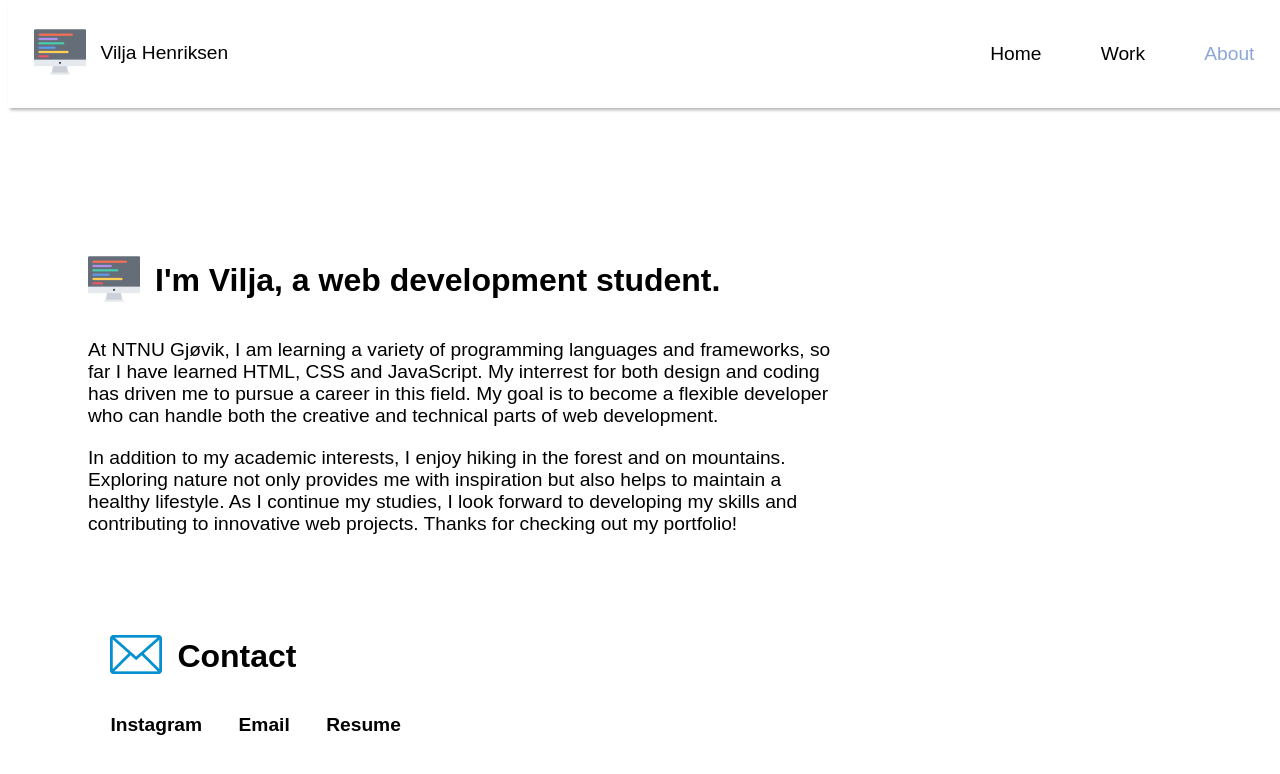
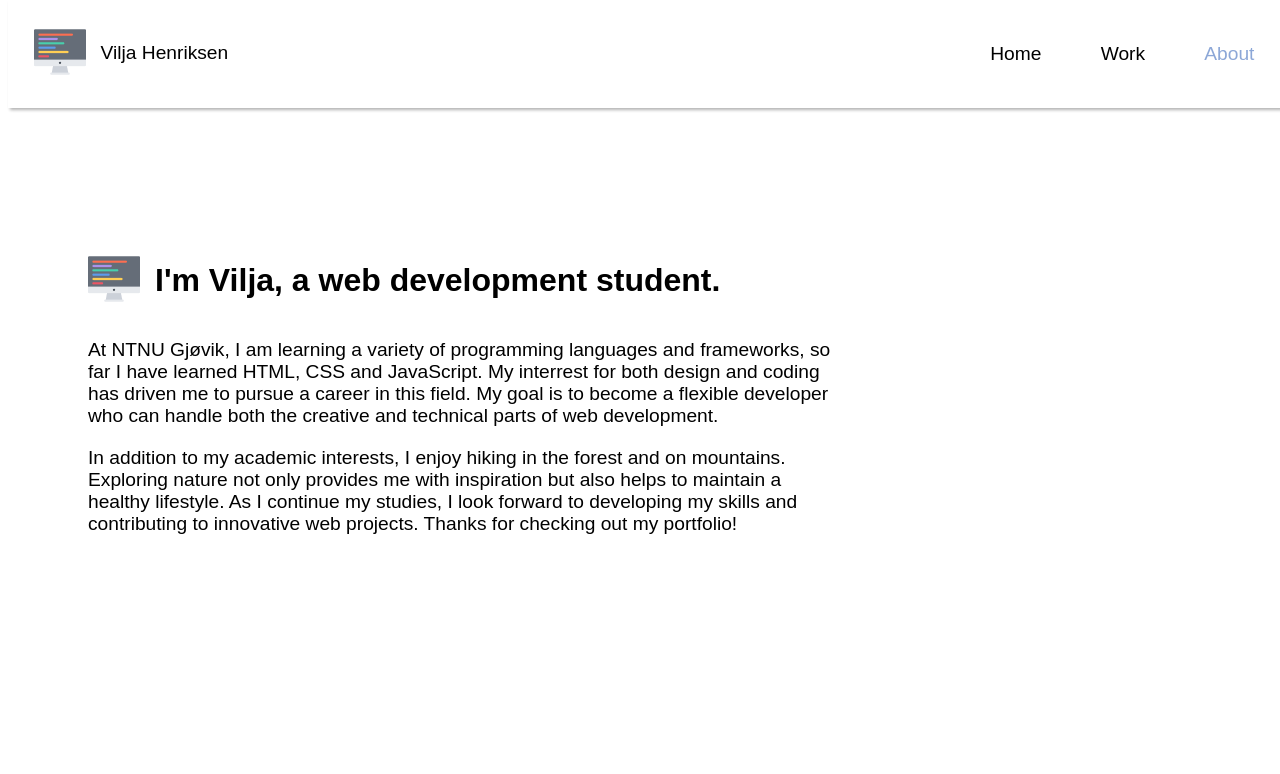
Before and after one commit to viljaah/Portfolio, a plain HTML site: page pages/about.html in a window 1280 px wide. Drawn offline with Linux system fonts and the light colour scheme.

Commit message:
last fixes

```diff
--- a/pages/about.html
+++ b/pages/about.html
@@ -22,14 +22,5 @@
         <p>In addition to my academic interests, I enjoy hiking in the forest and on mountains. Exploring nature not only provides me with inspiration but also helps to maintain a healthy lifestyle. As I continue my studies, I look forward to developing my skills and contributing to innovative web projects. Thanks for checking out my portfolio!</p>
       </section>
 
-
-    <footer class="footer2">
-        <h3>Contact</h3>
-        <a href="https://www.instagram.com/" target="_blank">Instagram</a>
-        <a href="mailto:viljaah@ntnu.no">Email</a>
-        <a href="https://folk.ntnu.no/viljaah/CV%20juni%202022.pdf" target="_blank">Resume</a>
-    </footer>
-
-
 </body>
 </html>
--- a/styles/style.css
+++ b/styles/style.css
@@ -170,11 +170,6 @@ footer h3::before {
     vertical-align: middle;
 }
 
-.footer2 {
-    position: absolute;
-    bottom: 0;
-}
-
 
 
 /* about */
```
